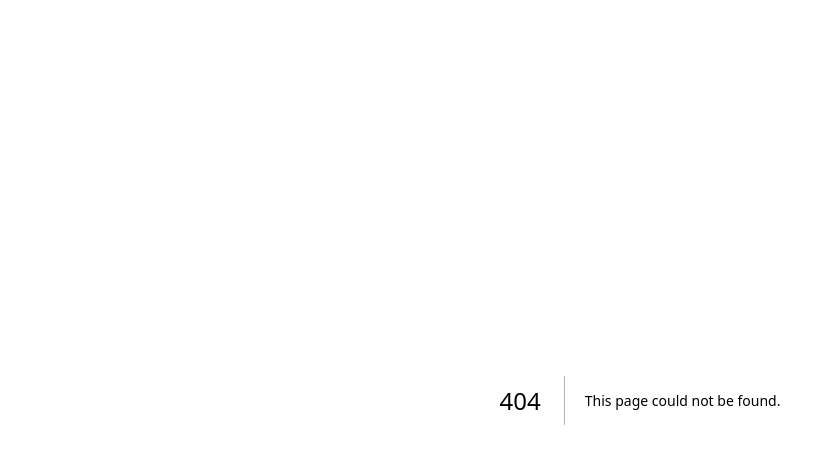
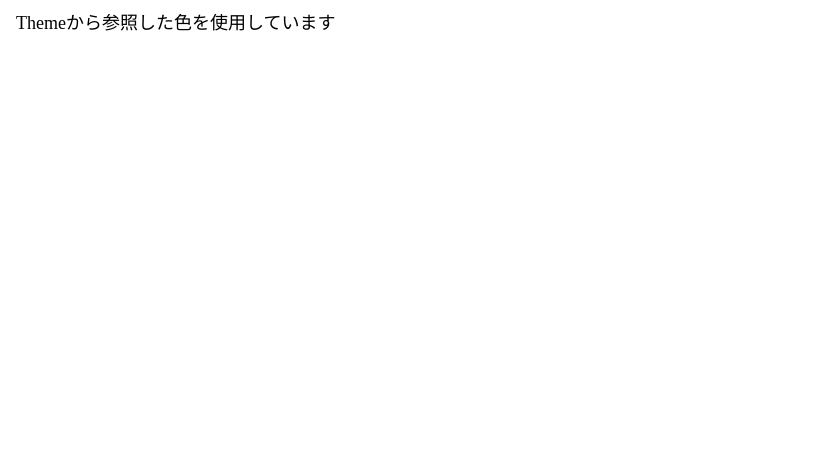
Before and after one commit to Fuji-P/next-sample, a Next.js app: page /usetheme in a window 1280 px wide. Before the commit this address had no page. Shown: the top 464 px of the page, without its empty margins (0-827 px from the left). Built offline with nearby package versions, Linux system fonts and the light colour scheme.

Commit message:
4 コンポーネント開発 4.2.2/styled-componentsを用いたコンポーネント実装 themeで定義した値を使用

```diff
--- a/pages/_app.tsx
+++ b/pages/_app.tsx
@@ -1,6 +1,14 @@
-import '../styles/globals.css'
-import type { AppProps } from 'next/app'
+import { AppProps } from 'next/app';
+import { ThemeProvider } from 'styled-components';
+import { theme } from './theme';
 
-export default function App({ Component, pageProps }: AppProps) {
-  return <Component {...pageProps} />
+const MyApp = ({ Component, pageProps }: AppProps) => {
+  //styled-componentsでテーマを使用するためにThemeProviderを置く
+  return (
+    <ThemeProvider theme={theme}>
+      <Component {...pageProps} />
+    </ThemeProvider>
+  )
 }
+
+export default MyApp;
--- /dev/null
+++ b/pages/theme.ts
@@ -0,0 +1,12 @@
+export const theme = {
+	space: ['0px', '4px', '8px', '16px', '24px', '32px'],
+	colors: {
+		white: '#ffffff',
+		black: '#000000',
+		red: '#ff0000',
+	},
+	fontSizes: ['12px', '14px', '16px', '18px', '20px', '23px'],
+	fonts: {
+		primary: `arial, sans-serif`,
+	},
+}
--- /dev/null
+++ b/pages/usetheme.tsx
@@ -0,0 +1,19 @@
+import { NextPage } from 'next';
+import styled from 'styled-components';
+
+const Text = styled.span`
+	/* themeから値を参照してスタイルを適用 */
+	color: ${(props) => props.theme.colors.primary};
+	font-size: ${(props) => props.theme.fontSizes[3]};
+	margin: ${(props) => props.theme.space[2]};
+`
+
+const Page: NextPage = () => {
+	return (
+		<div>
+			<Text>Themeから参照した色を使用しています</Text>
+		</div>
+	)
+}
+
+export default Page;
```
